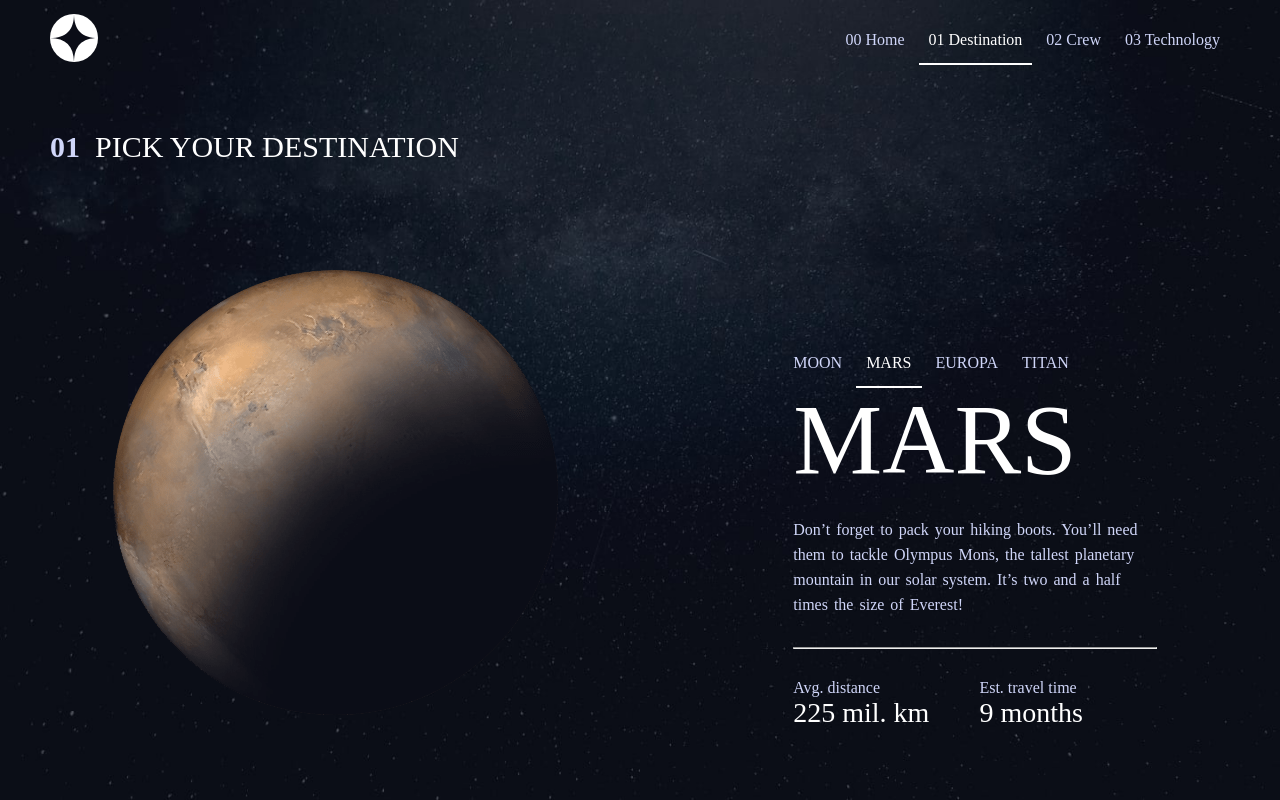
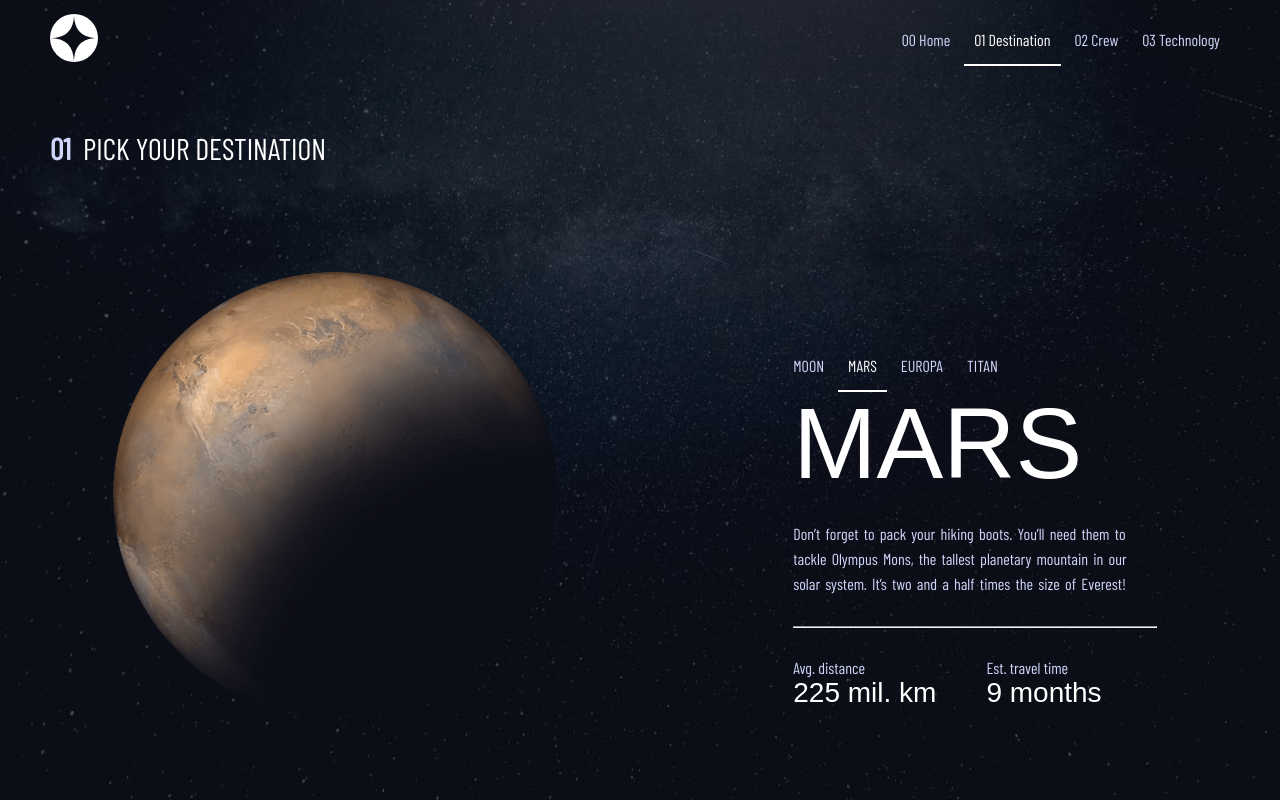
Before and after one commit to Gabrielle3101/space-tourism, a plain HTML site: page destination-mars.html in a window 1280 px wide. Drawn offline with nearby package versions, Linux system fonts and the light colour scheme; a web font is replaced by a local one.

Commit message:
corrected fonts

```diff
--- a/crew.css
+++ b/crew.css
@@ -40,7 +40,7 @@ body {
     font-size: medium;
     padding: 10px;
     color: #d0d6f9;
-    font-style: var(--barlow);
+    font-family: var(--barlow);
 }
 
 .menu .active{
@@ -77,7 +77,7 @@ body {
     display: flex;
     margin: 50px;
     font-size: 30px;
-    font-style: var(--barlow);
+    font-family: var(--barlow);
 }
 
 .heading span {
@@ -103,12 +103,12 @@ body {
 h3 {
     color: #d0d6f9;
     font-size: 32px;
-    font-style: var(--belle);
+    font-family: var(--belle);
 }
 
 h2 {
     font-size: 56px;
-    font-style: var(--belle);
+    font-family: var(--belle);
 }
 
 p {
@@ -118,7 +118,7 @@ p {
     word-spacing: 2px;
     color: #d0d6f9;
     width: 70%;
-    font-style: var(--barlow);
+    font-family: var(--barlow);
 }
 
 .links {
--- a/destination.css
+++ b/destination.css
@@ -40,7 +40,7 @@ body {
     font-size: medium;
     padding: 10px;
     color: #d0d6f9;
-    font-style: var(--barlow);
+    font-family: var(--barlow);
 }
 
 #menuBtn {
@@ -65,7 +65,7 @@ body {
 .heading {
     display: flex;
     margin: 50px;
-    font-style: var(--barlow);
+    font-family: var(--barlow);
     font-size: 30px;
 }
 
@@ -98,13 +98,13 @@ body {
     font-size: medium;
     padding: 10px;
     color: #d0d6f9;
-    font-style: var(--barlow);
+    font-family: var(--barlow);
 }
 
 .large {
     padding: 10px;
     font-size: 100px;
-    font-style: var(--belle);
+    font-family: var(--belle);
 }
 
 .text {
@@ -113,7 +113,7 @@ body {
     line-height: 25px;
     word-spacing: 2px;
     color: #d0d6f9;
-    font-style: var(--barlow);
+    font-family: var(--barlow);
 }
 
 hr{
@@ -136,12 +136,12 @@ hr{
 .distance {
     margin-right: 50px;
     color: #d0d6f9;
-    font-style: var(--barlow);
+    font-family: var(--barlow);
 }
 
 .distance span {
     font-size: 28px;
-    font-style: var(--belle);
+    font-family: var(--belle);
 }
 
 @media screen and (max-width: 950px) {
--- a/styles.css
+++ b/styles.css
@@ -1,8 +1,10 @@
 
+
+@import url('https://fonts.googleapis.com/css2?family=Barlow+Semi+Condensed:wght@600;700&family=Bellefair&display=swap');
 
 :root {
     --belle: 'Bellefair', sans-serif;
-    --barlow: 'Barlow Condensed', sans-serif;
+    --barlow: 'Barlow Semi Condensed', sans-serif;
 }
 
 * {
@@ -39,7 +41,7 @@ body {
     text-decoration: none;
     font-size: medium;
     padding: 10px;
-    font-style: var(--barlow);
+    font-family: var(--barlow);
     color: #d0d6f9;
 }
 
@@ -85,7 +87,7 @@ button {
     height: 200px;
     color: #3a3a41;
     background-color: #fff;
-    font-style: var(--belle);
+    font-family: var(--belle);
     border-radius: 100px;
     font-size: 32px;
     text-align: center;
@@ -109,12 +111,12 @@ button:hover {
 h2 {
     font-size: 28px;
     color: #d0d6f9;
-    font-style: var(--barlow);
+    font-family: var(--barlow);
 }
 
 h1 {
     font-size: 150px;
-    font-style: var(--belle);
+    font-family: var(--belle);
 }
 
 p {
@@ -124,7 +126,7 @@ p {
     word-spacing: 2px;
     color: #d0d6f9;
     width: 45%;
-    font-style: var(--barlow);
+    font-family: var(--barlow);
 }
 
 @media screen and (max-width: 950px) {
--- a/technology.css
+++ b/technology.css
@@ -40,7 +40,7 @@ body {
     font-size: medium;
     padding: 10px;
     color: #d0d6f9;
-    font-style: var(--barlow);
+    font-family: var(--barlow);
 }
 
 .menu .active{
@@ -77,7 +77,7 @@ body {
     display: flex;
     margin: 50px;
     font-size: 30px;
-    font-style: var(--barlow);
+    font-family: var(--barlow);
 }
 
 .heading span {
@@ -95,12 +95,12 @@ body {
 h4 {
     font-size: 18px;
     color: #d0d6f9;
-    font-style: var(--barlow);
+    font-family: var(--barlow);
 }
 
 h2 {
     font-size: 56px;
-    font-style: var(--belle);
+    font-family: var(--belle);
 }
 
 .numbers {
@@ -116,7 +116,7 @@ h2 {
     border: 1px solid #3a3a41;
     padding: 20px;
     width: 60px;
-    font-style: var(--belle);
+    font-family: var(--belle);
     text-align: center;
     transition: all 0.3s;
     border-radius: 50%;
@@ -138,7 +138,7 @@ p {
     word-spacing: 2px;
     color: #d0d6f9;
     width: 70%;
-    font-style: var(--barlow);
+    font-family: var(--barlow);
 }
 
 .content {
```
